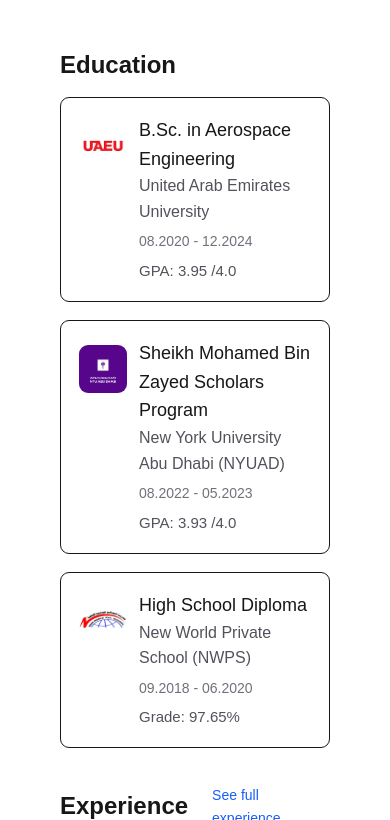
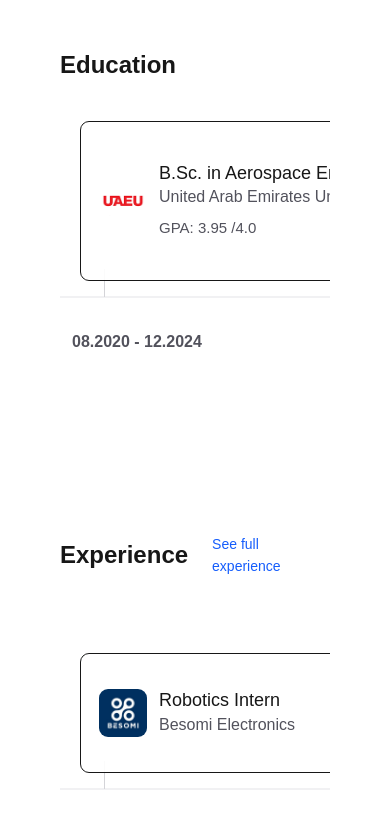
Before and after one commit to adilmrf/myPortfolio, a Next.js app: page / in a window 390 px wide. Shown: the part 1444-2264 px from the top of the page. Built offline with nearby package versions, Linux system fonts and the light colour scheme.

Commit message:
Added Besomi Internship

```diff
--- a/src/components/HistoricalTimeline.tsx
+++ b/src/components/HistoricalTimeline.tsx
@@ -1,9 +1,6 @@
-"use client";
-
 import Image from "next/image";
 import Link from "next/link";
 import type { ReactNode } from "react";
-import { useRef, useState, useEffect } from "react";
 import type { EducationItem, ExperienceItem } from "../lib/types";
 import { withBasePath } from "../lib/assetPath";
 
@@ -23,69 +20,22 @@ function TimelineSection({
   const itemWidth = compact ? 400 : 520;
   const minWidth = compact ? "min-w-[280px]" : "min-w-[380px]";
   const maxWidth = compact ? "max-w-[360px]" : "max-w-[520px]";
-    const scrollContainerRef = useRef<HTMLDivElement>(null);
-    const overlayScrollRef = useRef<HTMLDivElement>(null);
-    const [canScrollLeft, setCanScrollLeft] = useState(false);
-    const [canScrollRight, setCanScrollRight] = useState(true);
-
-    const checkScroll = () => {
-        if (scrollContainerRef.current) {
-            const { scrollLeft, scrollWidth, clientWidth } = scrollContainerRef.current;
-            setCanScrollLeft(scrollLeft > 0);
-            setCanScrollRight(scrollLeft < scrollWidth - clientWidth - 10);
-        }
-    };
-
-    useEffect(() => {
-        checkScroll();
-        const container = scrollContainerRef.current;
-        if (container) {
-            container.addEventListener("scroll", checkScroll);
-            window.addEventListener("resize", checkScroll);
-            return () => {
-                container.removeEventListener("scroll", checkScroll);
-                window.removeEventListener("resize", checkScroll);
-            };
-        }
-    }, []);
-
-    const scroll = (direction: "left" | "right") => {
-        const scrollAmount = 400;
-        if (scrollContainerRef.current) {
-            scrollContainerRef.current.scrollBy({
-                left: direction === "left" ? -scrollAmount : scrollAmount,
-                behavior: "smooth",
-            });
-        }
-        if (overlayScrollRef.current) {
-            overlayScrollRef.current.scrollBy({
-                left: direction === "left" ? -scrollAmount : scrollAmount,
-                behavior: "smooth",
-            });
-        }
-    };
-
   return (
     <section className="mt-6">
       <div className="flex items-center justify-between gap-4">
         <h3 className="text-[24px] font-semibold">{title}</h3>
         {footer}
       </div>
-            {/* Desktop: Horizontal Timeline */}
-            <div className="hidden md:block">
-                <div className="relative mt-2 h-[400px] overflow-hidden group">
+      <div className="relative mt-2 h-[400px] overflow-hidden">
         <div className="absolute left-0 right-0 top-1/2 h-px -translate-y-1/2 bg-zinc-200 dark:bg-zinc-800 z-0" />
-                    <div
-                        ref={scrollContainerRef}
-                        className="absolute inset-0 overflow-x-auto overflow-y-hidden snap-x snap-mandatory hide-scrollbar"
-                    >
+        <div className="absolute inset-0 overflow-x-auto overflow-y-hidden snap-x snap-mandatory hide-scrollbar">
           <div className="flex gap-4 h-full" style={{ width: `${items.length * itemWidth}px` }}>
             {items.map((item, index) => (
               <div key={item.id} className={`${minWidth} ${maxWidth} flex-shrink-0 snap-start`} />
             ))}
           </div>
         </div>
-                    <div className="absolute inset-0 pointer-events-none overflow-x-auto overflow-y-hidden hide-scrollbar" ref={overlayScrollRef}>
+        <div className="absolute inset-0 pointer-events-none overflow-x-auto overflow-y-hidden hide-scrollbar">
           <div className="flex gap-4 h-full" style={{ width: `${items.length * itemWidth}px` }}>
             {items.map((item, index) => (
               <TimelineCard
@@ -101,70 +51,6 @@ function TimelineSection({
             ))}
           </div>
         </div>
-
-                    {/* Scroll Arrows */}
-                    {canScrollLeft && (
-                        <button
-                            onClick={() => scroll("left")}
-                            className="absolute left-2 top-1/2 -translate-y-1/2 z-10 p-2 rounded-full bg-white dark:bg-zinc-800 shadow-md hover:bg-zinc-100 dark:hover:bg-zinc-700 transition-all opacity-0 group-hover:opacity-100"
-                            aria-label="Scroll left"
-                        >
-                            <svg
-                                className="w-5 h-5 text-zinc-700 dark:text-zinc-300"
-                                fill="none"
-                                stroke="currentColor"
-                                viewBox="0 0 24 24"
-                            >
-                                <path strokeLinecap="round" strokeLinejoin="round" strokeWidth={2} d="M15 19l-7-7 7-7" />
-                            </svg>
-                        </button>
-                    )}
-                    {canScrollRight && (
-                        <button
-                            onClick={() => scroll("right")}
-                            className="absolute right-2 top-1/2 -translate-y-1/2 z-10 p-2 rounded-full bg-white dark:bg-zinc-800 shadow-md hover:bg-zinc-100 dark:hover:bg-zinc-700 transition-all opacity-0 group-hover:opacity-100"
-                            aria-label="Scroll right"
-                        >
-                            <svg
-                                className="w-5 h-5 text-zinc-700 dark:text-zinc-300"
-                                fill="none"
-                                stroke="currentColor"
-                                viewBox="0 0 24 24"
-                            >
-                                <path strokeLinecap="round" strokeLinejoin="round" strokeWidth={2} d="M9 5l7 7-7 7" />
-                            </svg>
-                        </button>
-                    )}
-                </div>
-            </div>
-            {/* Mobile: Vertical List */}
-            <div className="block md:hidden mt-2 space-y-3">
-                {items.map((item) => (
-                    <div
-                        key={item.id}
-                        className="rounded-md border p-3 bg-white/90 dark:bg-zinc-900 dark:border-zinc-800"
-                    >
-                        <div className="flex items-start gap-2">
-                            {item.logo && (
-                                <Image
-                                    src={withBasePath(item.logo)}
-                                    alt={`${item.subtitle} logo`}
-                                    width={36}
-                                    height={36}
-                                    className="h-8 w-8 rounded-md object-contain bg-white/90 dark:bg-zinc-900 flex-shrink-0 mt-1"
-                                />
-                            )}
-                            <div className="flex-1 min-w-0">
-                                <div className="text-[18px] font-medium">{item.title}</div>
-                                <div className="text-[16px] text-zinc-600 dark:text-zinc-400">{item.subtitle}</div>
-                                <div className="text-[14px] text-zinc-500 dark:text-zinc-500 mt-1">{item.dates}</div>
-                                {!compact && item.grade && (
-                                    <div className="text-[15px] text-zinc-600 dark:text-zinc-400 mt-1">{item.grade}</div>
-                                )}
-                            </div>
-                        </div>
-                    </div>
-                ))}
       </div>
     </section>
   );
--- a/src/content/experience.ts
+++ b/src/content/experience.ts
@@ -1,6 +1,19 @@
 import type { ExperienceItem } from "../lib/types";
 
 export const EXPERIENCE: ExperienceItem[] = [
+  {
+    id: "exp-6",
+    role: "Robotics Intern",
+    organization: "Besomi Electronics",
+    logo: "/media/logos/besomi_logo.jfif",
+    startDate: "02.2026",
+    endDate: "Present",
+    bullets: [
+      "Designed a Sumo Robot for student competition workshops",
+      "Used Raspberry Pi/Arduino Uno Q for AI integrated Robots",
+    ],
+    tags: ["Robotics", "AI", "3D Printing", "Laser-cutting", "Programming"],
+  },
   {
     id: "exp-5",
     role: "AI Tutor",
--- a/src/lib/types.ts
+++ b/src/lib/types.ts
@@ -14,7 +14,10 @@ export const TAGS = [
   "Control",
   "Sustainability",
   "Space",
-  "AI"
+  "AI",
+  "Robotics",
+  "Laser-cutting",
+  "Programming"
 ] as const;
 
 export type Tag = typeof TAGS[number];
```
Also changed, not shown: public/media/logos/besomi_logo.jfif (added). Lines whose indentation alone changed are shown as unchanged.
